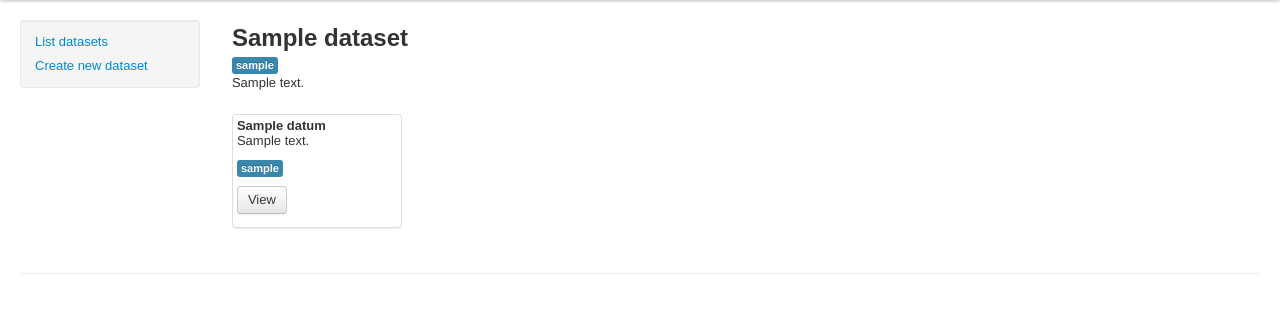
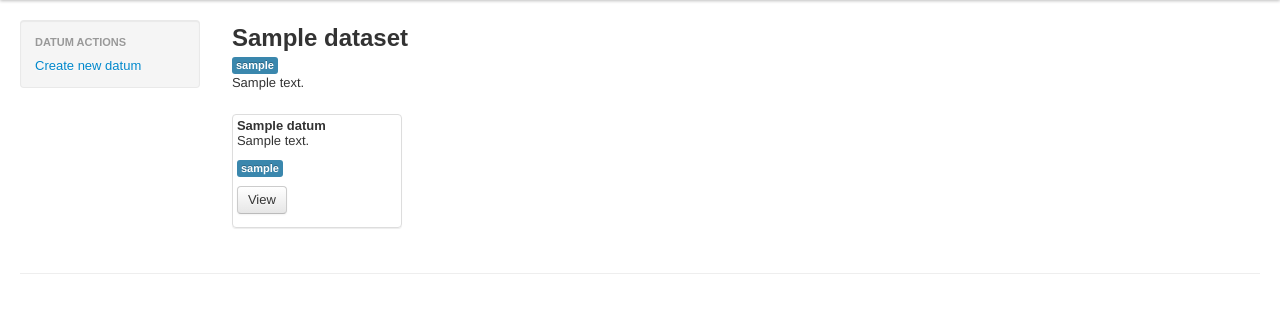
Before and after one commit to rafaelolg/visiondataset, a Django app: template visiondataset/datasets/templates/datasets/datum_list.html in a window 1280 px wide. Shown: the part 40-353 px from the top of the page. Run offline with Django 3.2, Linux system fonts and the light colour scheme; the template is opened without the code that fills it: most values are stand-ins (such as "Sample title", 1, 10 or a date in 2020); some libraries are stand-ins or nearby versions.

Commit message:
dataset detail template to show better datum elements

```diff
--- a/visiondataset/datasets/templates/datasets/datum_list.html
+++ b/visiondataset/datasets/templates/datasets/datum_list.html
@@ -4,8 +4,8 @@
 
 {%block sidebar%}
 <ul class="nav nav-list">
-    <li class=""><a href="{% url datasets_dataset_list %}">{%trans "List datasets"%}</a></li>
-    <li class=""><a href="{% url datasets_dataset_create %}">{%trans "Create new dataset"%}</a></li>
+    <li class="nav-header">{%trans "Datum actions" %}</li>
+    <li class=""><a href="{# url datasets_dataset_create #}">{%trans "Create new datum"%}</a></li>
 </ul>
 {%endblock%}
 
@@ -26,7 +26,7 @@
         <p>
         <span class="label label-info">{{ d.owner.username}}</span>
         </p>
-        <p><a class="btn" href="{{ dataset.get_absolute_url }}">View</a></p>
+        <p><a class="btn" href="{{ d.get_absolute_url }}">View</a></p>
     </div>
     </li>
     {% endfor %}
```
